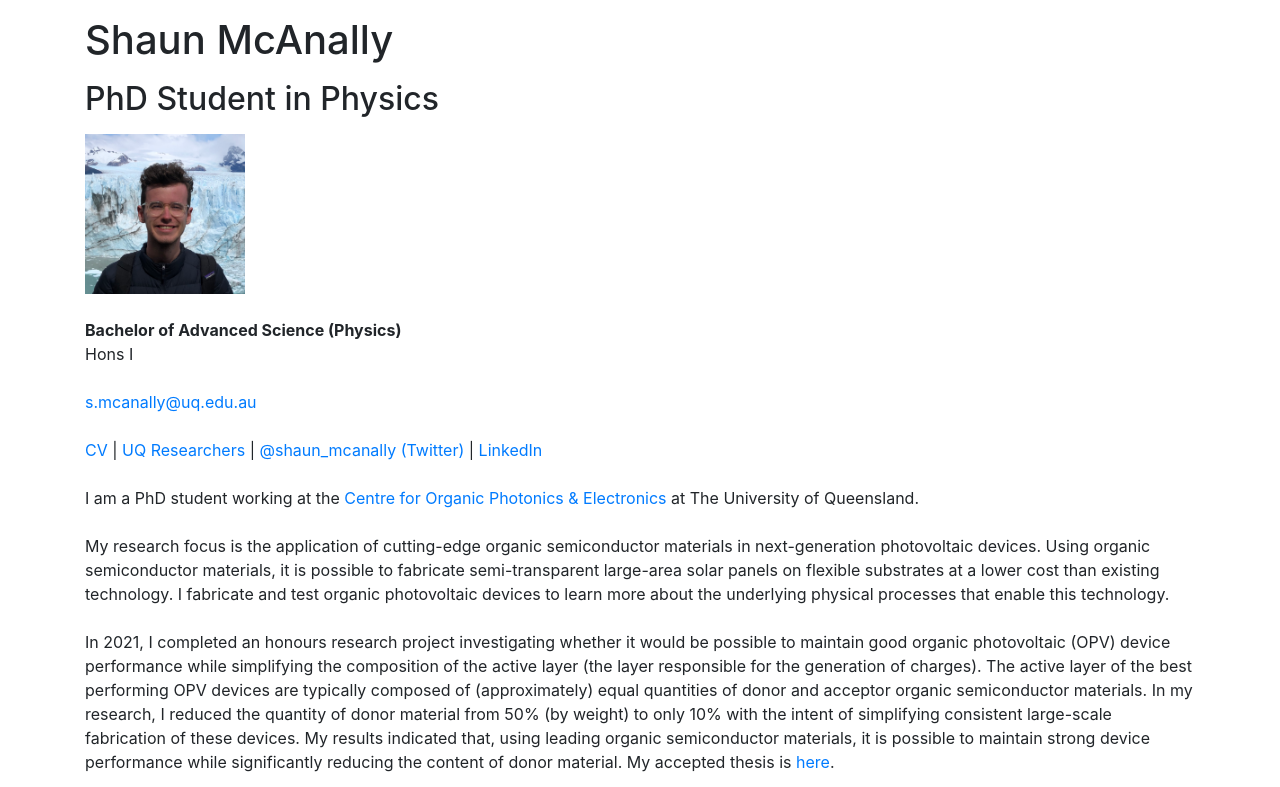
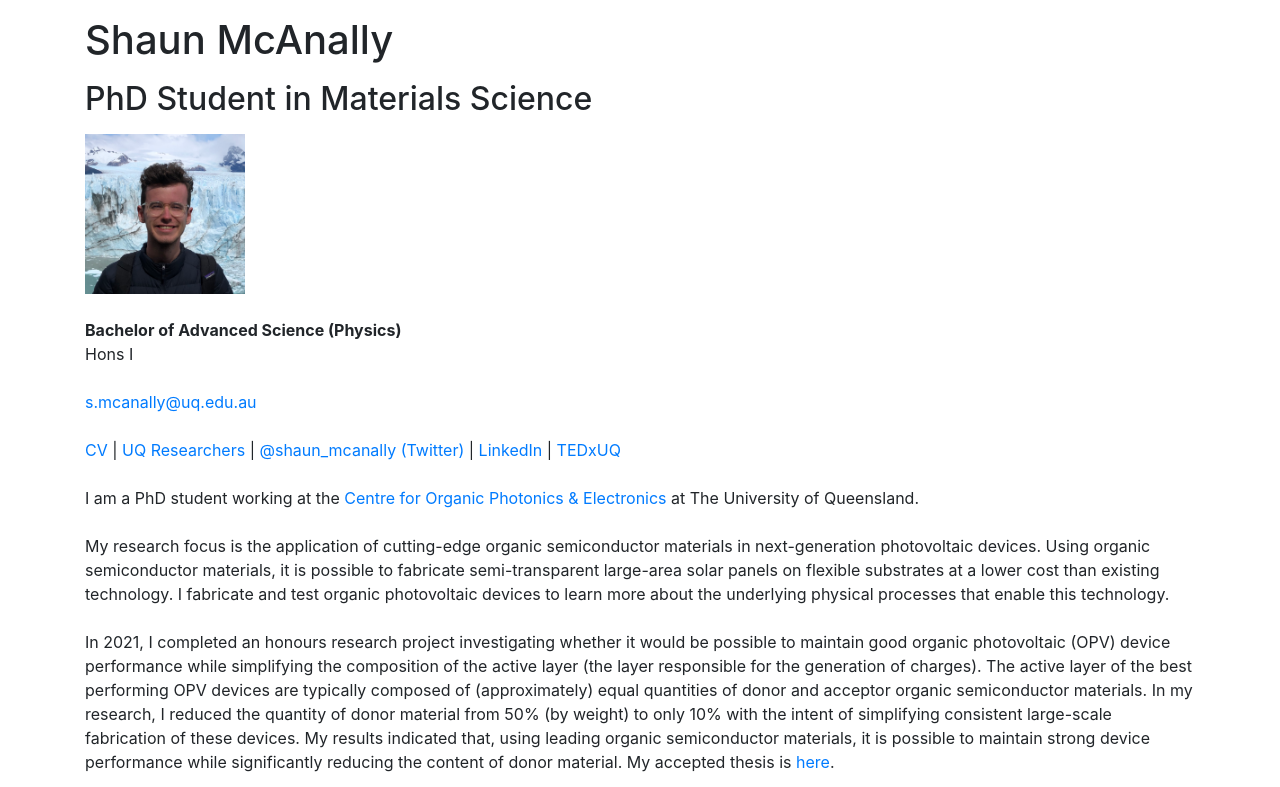
Before and after one commit to smcanally/smcanally.github.io, a plain HTML site: page index.html in a window 1280 px wide. Shown: the top 787 px of the page. Drawn offline with nearby package versions, Linux system fonts and the light colour scheme.

Commit message:
Update index.html

```diff
--- a/index.html
+++ b/index.html
@@ -33,7 +33,7 @@
 <body>
     <div class="container">
         <h1 class="my-3">Shaun McAnally<br></h1>
-        <h2 class="my-3">PhD Student in Physics</h2>
+        <h2 class="my-3">PhD Student in Materials Science</h2>
 
         <img src="sm.png" style="width: 160px;" />
         <br>
@@ -48,7 +48,8 @@
         <a href="shaun_mcanally_cv.pdf">CV</a> |
         <a href="https://cope.centre.uq.edu.au/profile/628/shaun-mcanally">UQ Researchers</a> |
         <a href="https://twitter.com/shaun_mcanally?lang=en">@shaun_mcanally (Twitter)</a> |
-        <a href="https://www.linkedin.com/in/shaunmcanally/">LinkedIn</a>
+        <a href="https://www.linkedin.com/in/shaunmcanally/">LinkedIn</a> |
+        <a Lead Curator, href="https://www.tedxuq.com/">TEDxUQ</a>
             <br>
             <br>
             I am a PhD student working at the <a href="https://cope.centre.uq.edu.au/">Centre for Organic Photonics & Electronics</a> at The University of Queensland.
```
